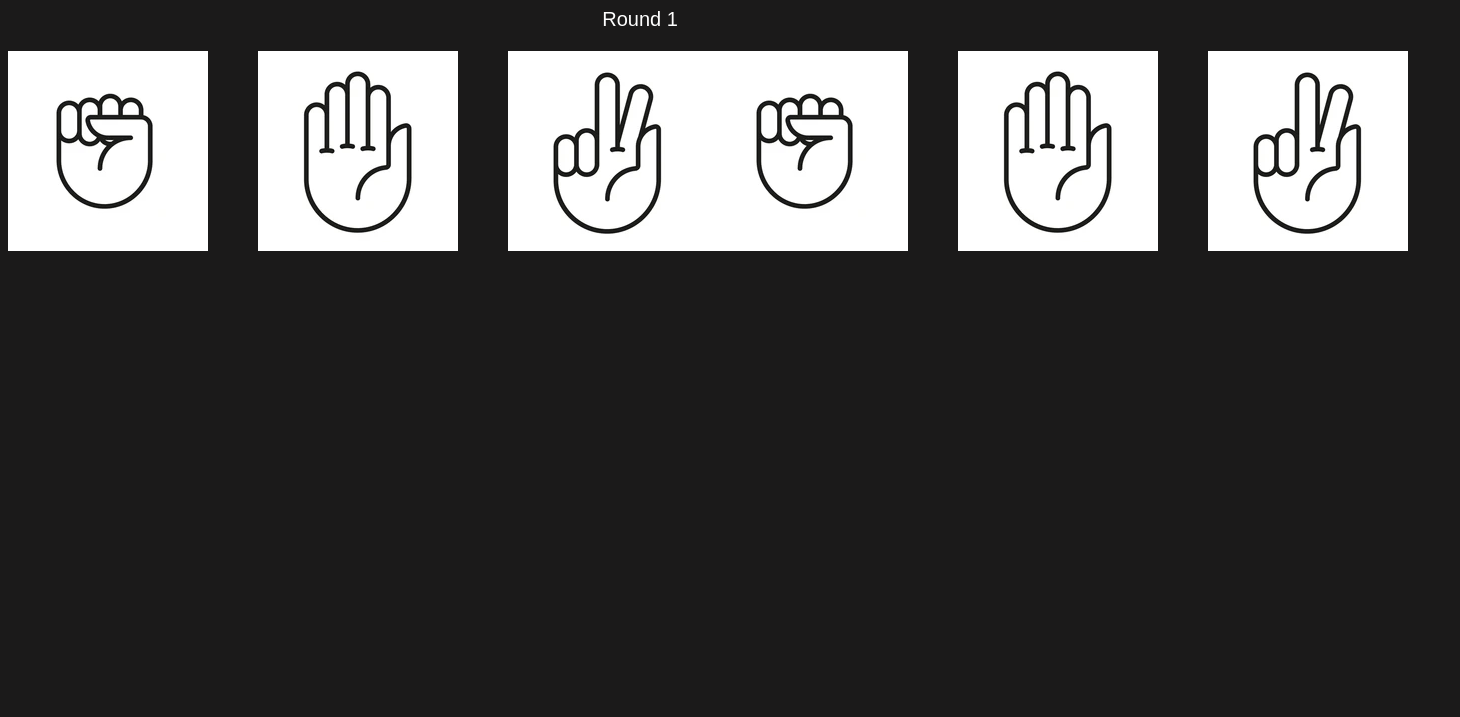
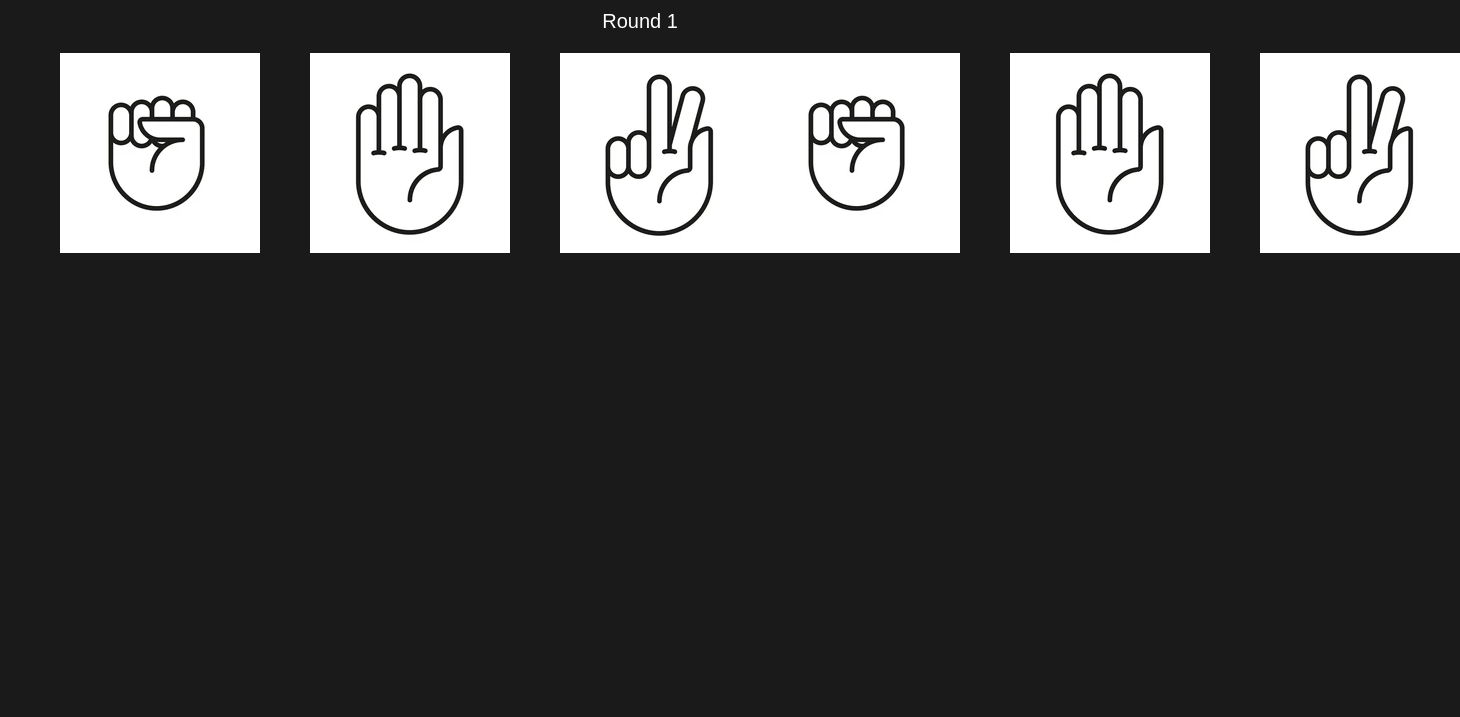
Before and after one commit to JDorman555/odin-rock-paper-scissors, a plain HTML site: page index.html in a window 1280 px wide. Shown: the part 83-800 px from the top of the page, 1460 px wide, since content can reach past the window. Drawn offline with Linux system fonts and the light colour scheme.

Commit message:
Make UI look better

```diff
--- a/style.css
+++ b/style.css
@@ -5,6 +5,7 @@ body {
   background-color: rgb(27, 26, 26);
   color: white;
   text-align: center;
+  margin: 10px 60px;
 }
 
 button {
```
